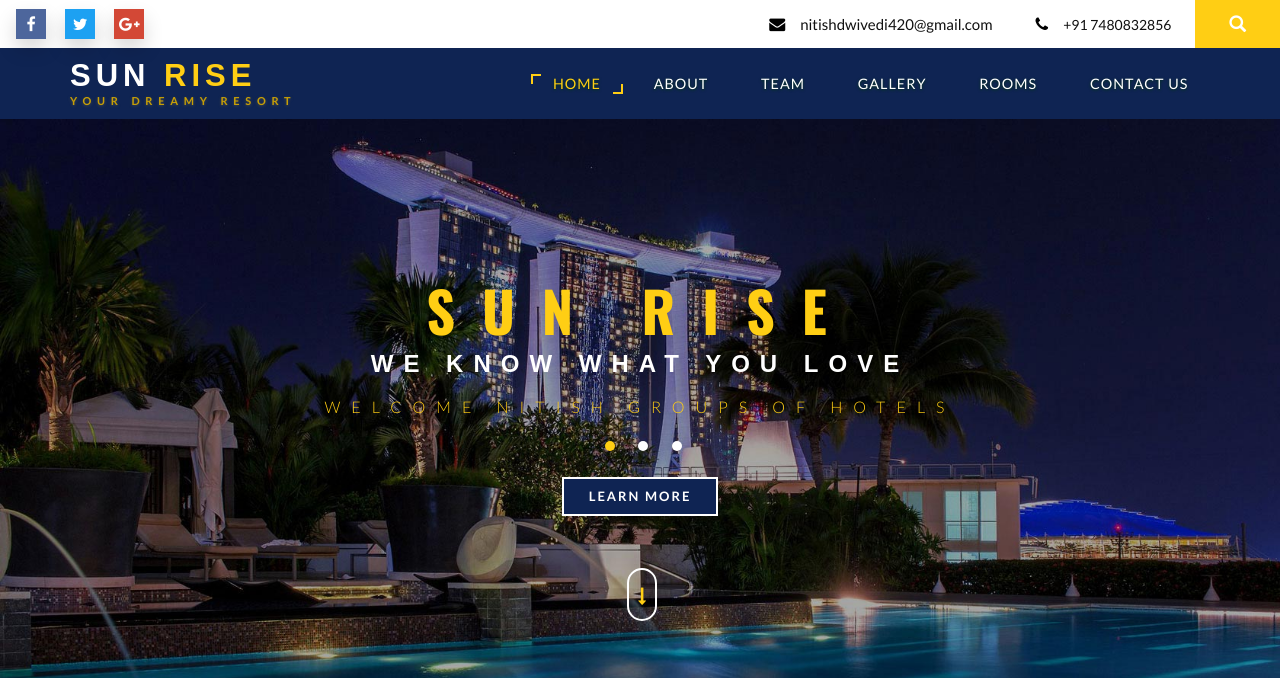
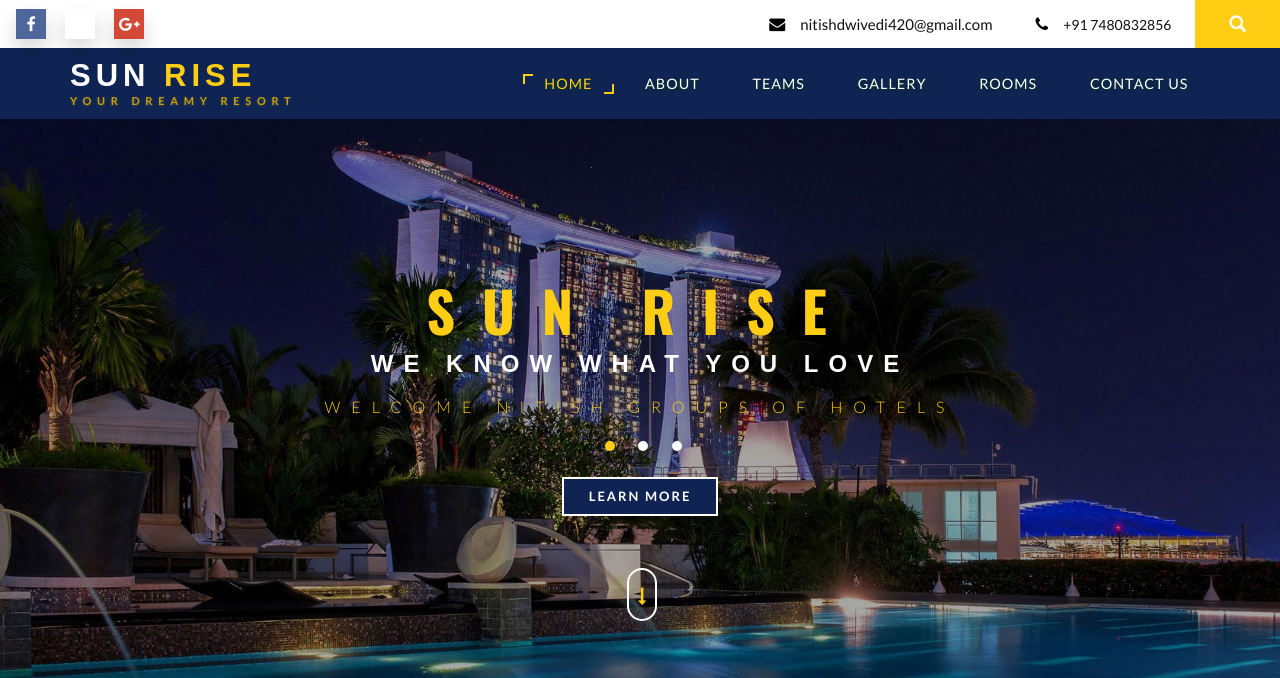
Before and after one commit to princedubey1801/Hotel-Website, a PHP site: page / in a window 1280 px wide. Shown: the top 678 px of the page. Run offline with PHP 8.4, Linux system fonts and the light colour scheme; data that the repository does not hold is empty; some web fonts are replaced.

Commit message:
Update hotel website

```diff
--- a/index.php
+++ b/index.php
@@ -32,7 +32,7 @@ include('db.php');
 			<div class="social-bnr-agileits">
 				<ul class="social-icons3">
 								<li><a href="https://www.facebook.com/" class="fa fa-facebook icon-border facebook"> </a></li>
-								<li><a href="https://Instagram.com/" class="fa fa-twitter icon-border twitter"> </a></li>
+								<li><a href="https://Instagram.com/" class="fa fa-twitter icon-border Instagram"> </a></li>
 								<li><a href="https://plus.google.com/u/0/" class="fa fa-google-plus icon-border googleplus"> </a></li>
 							</ul>
 			</div>
@@ -74,7 +74,7 @@ include('db.php');
 						<ul class="nav navbar-nav menu__list">
 							<li class="menu__item menu__item--current"><a href="" class="menu__link">Home</a></li>
 							<li class="menu__item"><a href="#about" class="menu__link scroll">About</a></li>
-							<li class="menu__item"><a href="#team" class="menu__link scroll">Team</a></li>
+							<li class="menu__item"><a href="#team" class="menu__link scroll">Teams</a></li>
 							<li class="menu__item"><a href="#gallery" class="menu__link scroll">Gallery</a></li>
 							<li class="menu__item"><a href="#rooms" class="menu__link scroll">Rooms</a></li>
 							<li class="menu__item"><a href="#contact" class="menu__link scroll">Contact Us</a></li>
```
